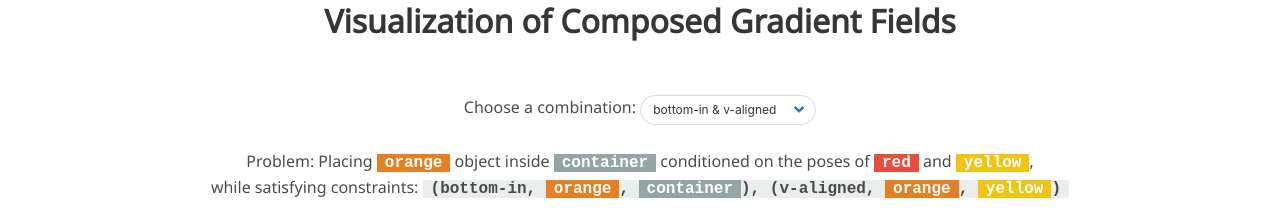
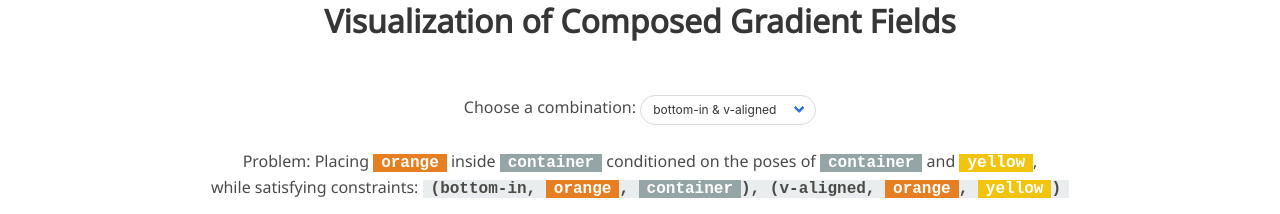
Before and after one commit to diffusion-ccsp/diffusion-ccsp.github.io, a plain HTML site: page index.html in a window 1280 px wide. Shown: the part 4424-4638 px from the top of the page. Drawn offline with nearby package versions, Linux system fonts and the light colour scheme; some icons are missing; a web font is replaced by a local one.

Commit message:
Add files via upload

```diff
--- a/results-bottom-in-v-aligned.html
+++ b/results-bottom-in-v-aligned.html
@@ -1,8 +1,9 @@
+
 <div>
-  Problem: Placing <span class="orange">orange</span> object inside
+  Problem: Placing <span class="orange">orange</span> inside
   <span class="mybox">container</span> conditioned on the poses of
-  <span class="red">red</span> and
-  <span class="yellow">yellow</span>, <br>while satisfying constraints:
+   <span class="mybox">container</span> and
+   <span class="yellow">yellow</span>, <br>while satisfying constraints:
   <span class="constraint">
     (bottom-in,
     <span class="orange">orange</span>,
@@ -11,6 +12,7 @@
     <span class="orange">orange</span>,
     <span class="yellow">yellow</span>)
   </span>
+
 
   <table>
     <tr>
```
